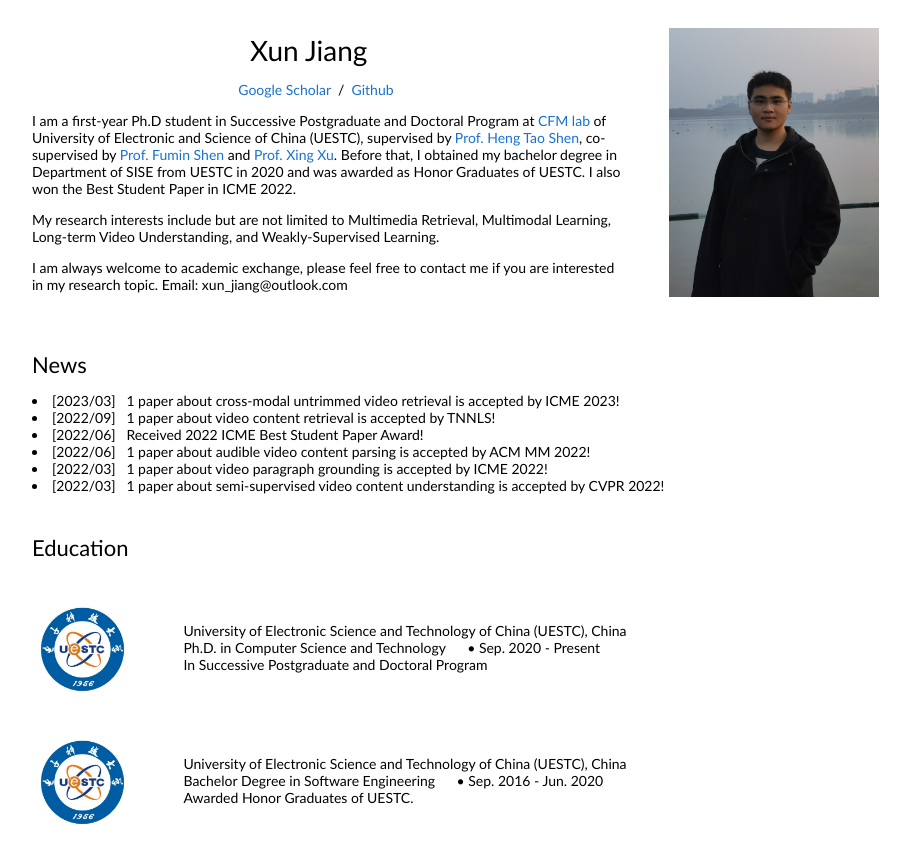
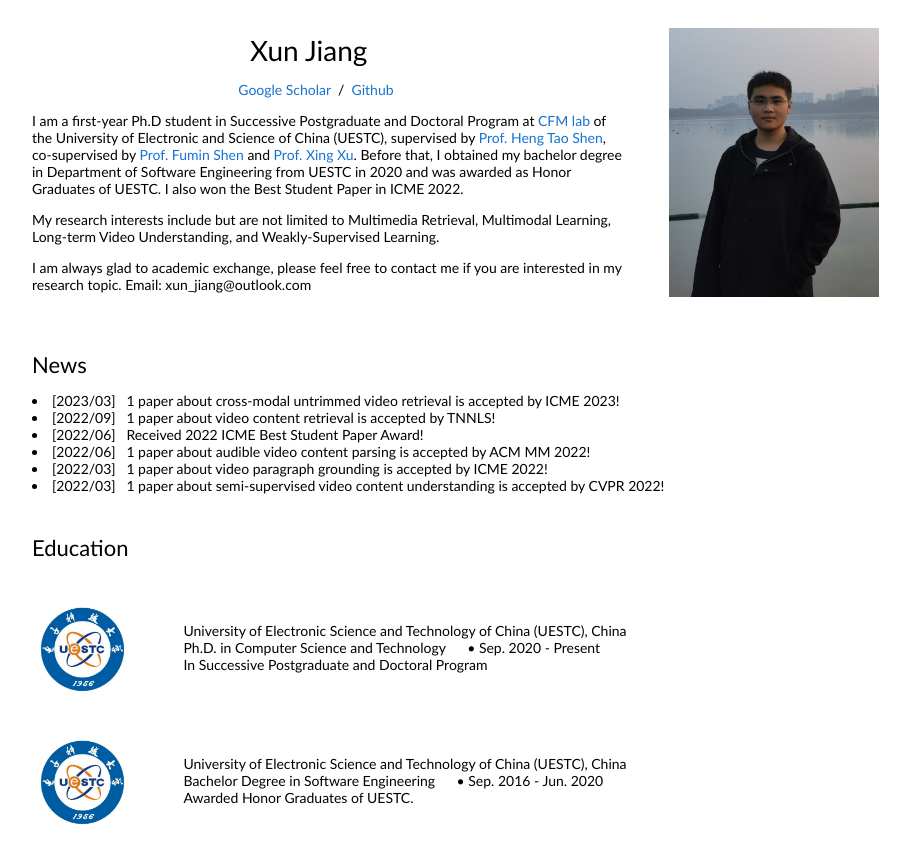
Before and after one commit to XunCHN/Homepage, a plain HTML site: page index.html in a window 1280 px wide. Shown: the top 850 px of the page, without its empty margins (153-1063 px from the left). Drawn offline with Linux system fonts and the light colour scheme.

Commit message:
established

```diff
--- a/index.html
+++ b/index.html
@@ -26,13 +26,13 @@
           &nbsp/&nbsp
           <a href="https://github.com/CFM-MSG/">Github&nbsp;&nbsp;&nbsp;&nbsp;&nbsp;&nbsp;&nbsp;&nbsp;</a>
         </p>
-		<p> I am a first-year Ph.D student in Successive Postgraduate and Doctoral Program at <a href="http://cfm.uestc.edu.cn">CFM lab</a> of University of Electronic and Science of China (UESTC), supervised by <a href="https://cfm.uestc.edu.cn/~shenht/">Prof. Heng Tao Shen</a>, co-supervised by <a href="https://cfm.uestc.edu.cn/~fshen/">Prof. Fumin Shen</a> and <a href="https://interxuxing.github.io/">Prof. Xing Xu</a>. Before that, I obtained my bachelor degree in Department of SISE from UESTC in 2020 and was awarded as Honor Graduates of UESTC. I also won the Best Student Paper in ICME 2022.
+		<p> I am a first-year Ph.D student in Successive Postgraduate and Doctoral Program at <a href="http://cfm.uestc.edu.cn">CFM lab</a> of the University of Electronic and Science of China (UESTC), supervised by <a href="https://cfm.uestc.edu.cn/~shenht/">Prof. Heng Tao Shen</a>, co-supervised by <a href="https://cfm.uestc.edu.cn/~fshen/">Prof. Fumin Shen</a> and <a href="https://interxuxing.github.io/">Prof. Xing Xu</a>. Before that, I obtained my bachelor degree in Department of Software Engineering from UESTC in 2020 and was awarded as Honor Graduates of UESTC. I also won the Best Student Paper in ICME 2022.
 		</p>
 
     <p> My research interests include but are not limited to Multimedia Retrieval, Multimodal Learning, Long-term Video Understanding, and Weakly-Supervised Learning.
     </p>
 
-    <p>I am always welcome to academic exchange, please feel free to contact me if you are interested in my research topic. Email: xun_jiang@outlook.com
+    <p>I am always glad to academic exchange, please feel free to contact me if you are interested in my research topic. Email: xun_jiang@outlook.com
     </p>
 
 
```
